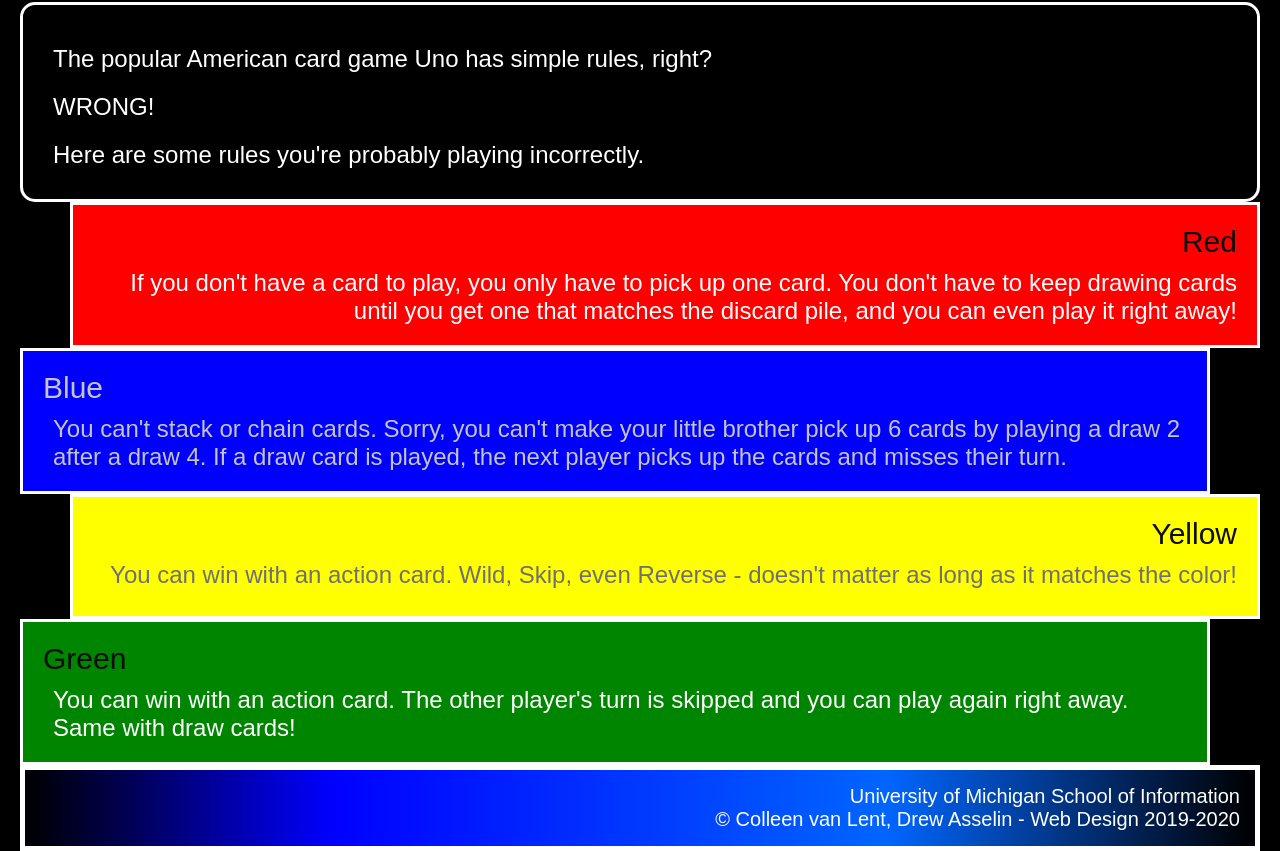
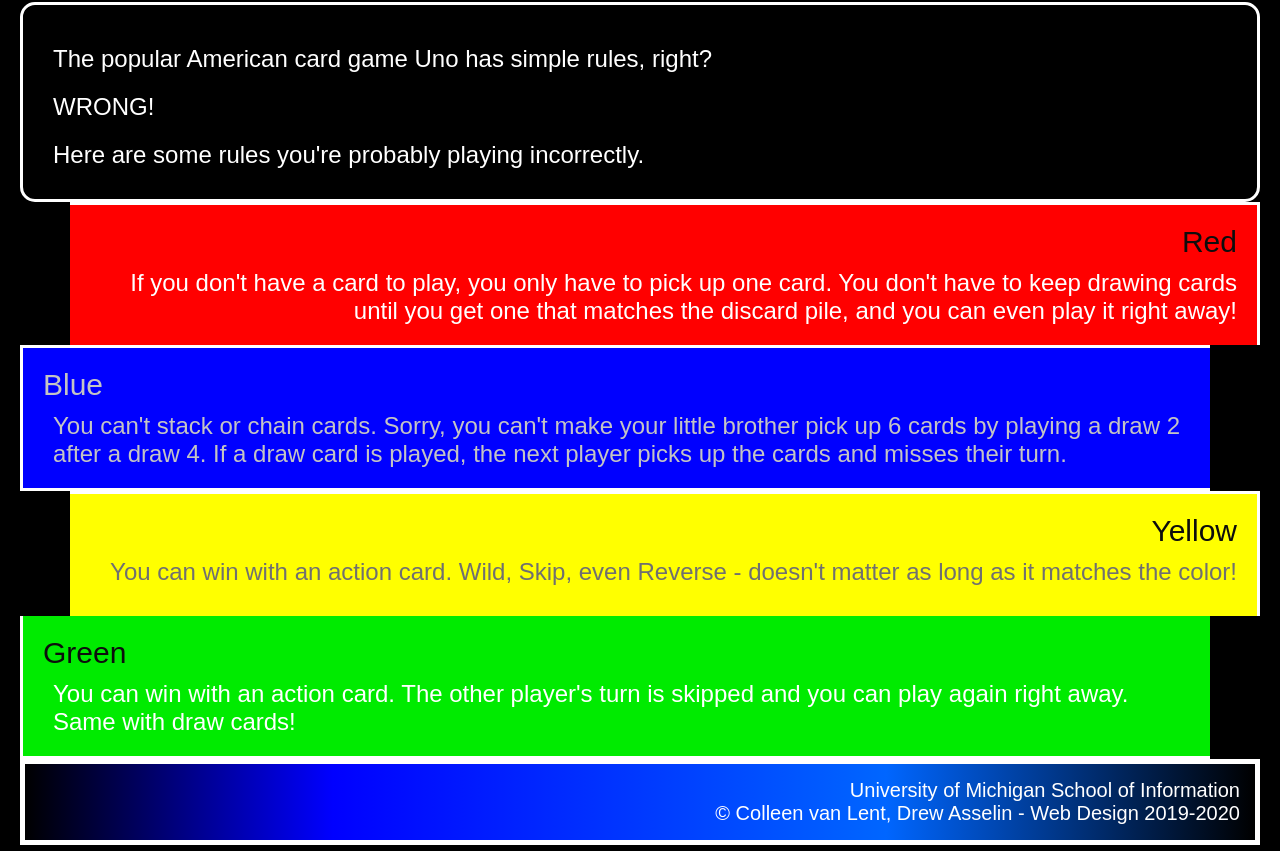
Before and after one commit to sskkyylu/hw2-2023, a plain HTML site: page index.html in a window 1280 px wide. Shown: the part 316-1167 px from the top of the page. Drawn offline with Linux system fonts and the light colour scheme.

Commit message:
Add files via upload

```diff
--- a/css/style.css
+++ b/css/style.css
@@ -29,60 +29,64 @@ img{
 	display: block;
 	margin-left: auto;
 	margin-right: auto;
-	border: dashed #ffffff 10px;
+	border: 10px dashed #ffffff;
 }
 
 main > div{
 	min-height: 125px;
 	padding: 20px;
-	border: solid #ffffff 3px;
+	border: 3px solid #ffffff;
 }
 
 /*Style the images*/
-div.introduction{
+.introduction{
 	border-radius: 15px;
 	margin-top: 15px;
 	line-height: 2;
 }
 
-div.red{
+.red{
 	background-color: #FF0000;
 	text-align: right;
 	margin-left: 50px;
-	border: 0px 0px 2px 5px;
+	border-bottom: 2px;
+	border-left: 5px;
 }
 
-div.blue{
+.blue{
 	background-color: #0000FF;
 	margin-right: 50px;
-	border: 2px 5px 0px 0px;
+	border-right: 5px;
+	border-color: 2px;
 	color: #C4C4C4
 }
 
-div.blue h2{
+.blue h2{
 	color:#C4C4C4
 }
 
-div.yellow{
+.yellow{
 	background-color: #ffff00;
 	text-align: right;
 	margin-left: 50px;
-	border: 0px 0px 2px 5px;
+	border-bottom: 2px;
+	border-left: 5px;
 }
 
-div.yellow p{
+.yellow p{
 	color: #707070
 }
 
-div.green{
-	background-color: #008500;
+.green{
+	background-color: #00eb00;
 	margin-right: 50px;
-	border: 2px 5px 0px 0px;
+	border-right: 5px;
+	border-top: 2px;
 }
 
 footer{
 	background-image:linear-gradient(to right,#000000, #0000ff 25%, #0066ff 70%, #000000);
-	border: solid 5px #ffffff;
+	border: 5px solid #ffffff;
 }
 
 footer p{
```
